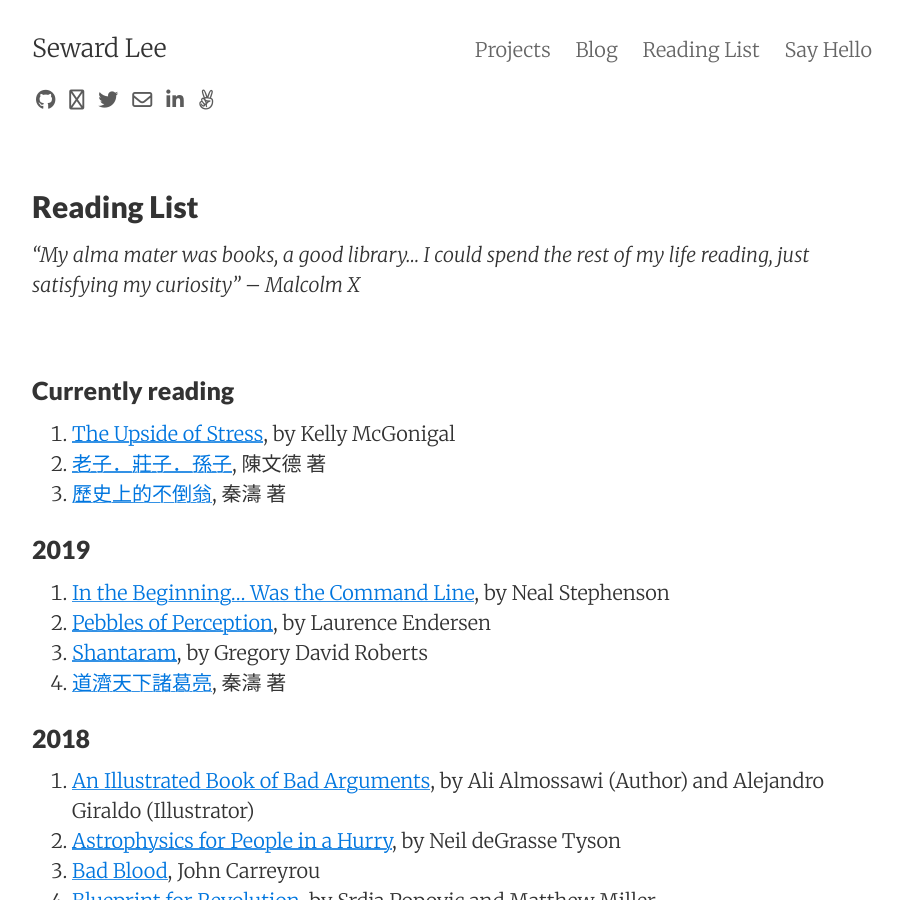
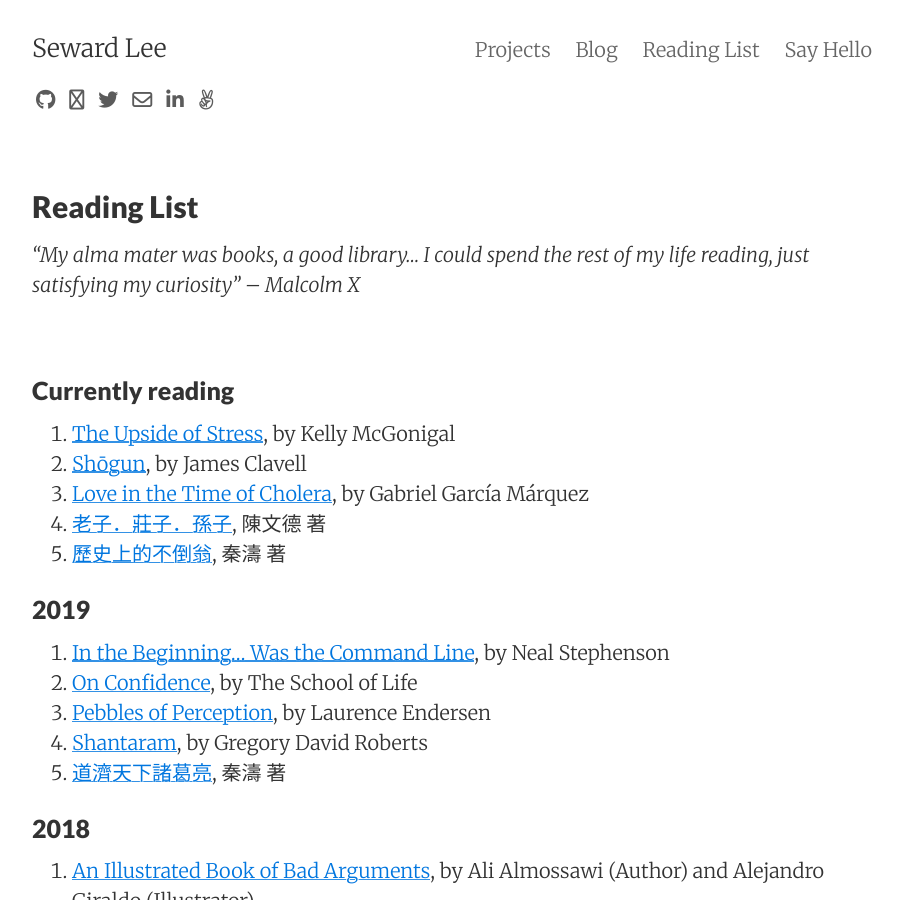
Before and after one commit to sewardlee337/sewardlee337.github.io, a Jekyll site: the page built from readinglist.md, in a window 1280 px wide and 900 px high. Shown: the whole window, without its empty margins (188-1091 px from the left). Built offline with Jekyll 4.4.1, drawn with Linux system fonts in a browser that asks for light colours; nearby versions of some CDN libraries.

Commit message:
Update reading list

```diff
--- a/readinglist.md
+++ b/readinglist.md
@@ -13,6 +13,8 @@ _"My alma mater was books, a good library... I could spend the rest of my life r
 ### Currently reading
 
 1. [The Upside of Stress](https://amzn.to/2MkJmsO), by Kelly McGonigal
+1. [Shōgun](https://amzn.to/2sWkv5y), by James Clavell
+1. [Love in the Time of Cholera](https://amzn.to/2TxzSxe), by Gabriel García Márquez
 1. [老子．莊子．孫子](https://bit.ly/2Dm4hsD), 陳文德 著
 1. [歷史上的不倒翁](https://bit.ly/2W0wjkH), 秦濤 著
 
@@ -20,9 +22,11 @@ _"My alma mater was books, a good library... I could spend the rest of my life r
 ### 2019
 
 1. [In the Beginning... Was the Command Line](https://amzn.to/2CN0T8n), by Neal Stephenson
+1. [On Confidence](https://amzn.to/2D08osI), by The School of Life
 1. [Pebbles of Perception](https://amzn.to/2ScgR5O), by Laurence Endersen
 1. [Shantaram](https://amzn.to/2EI0aZH), by Gregory David Roberts
 1. [道濟天下諸葛亮](https://bit.ly/2QPChkr), 秦濤 著
+
 
 
 ### 2018
```
